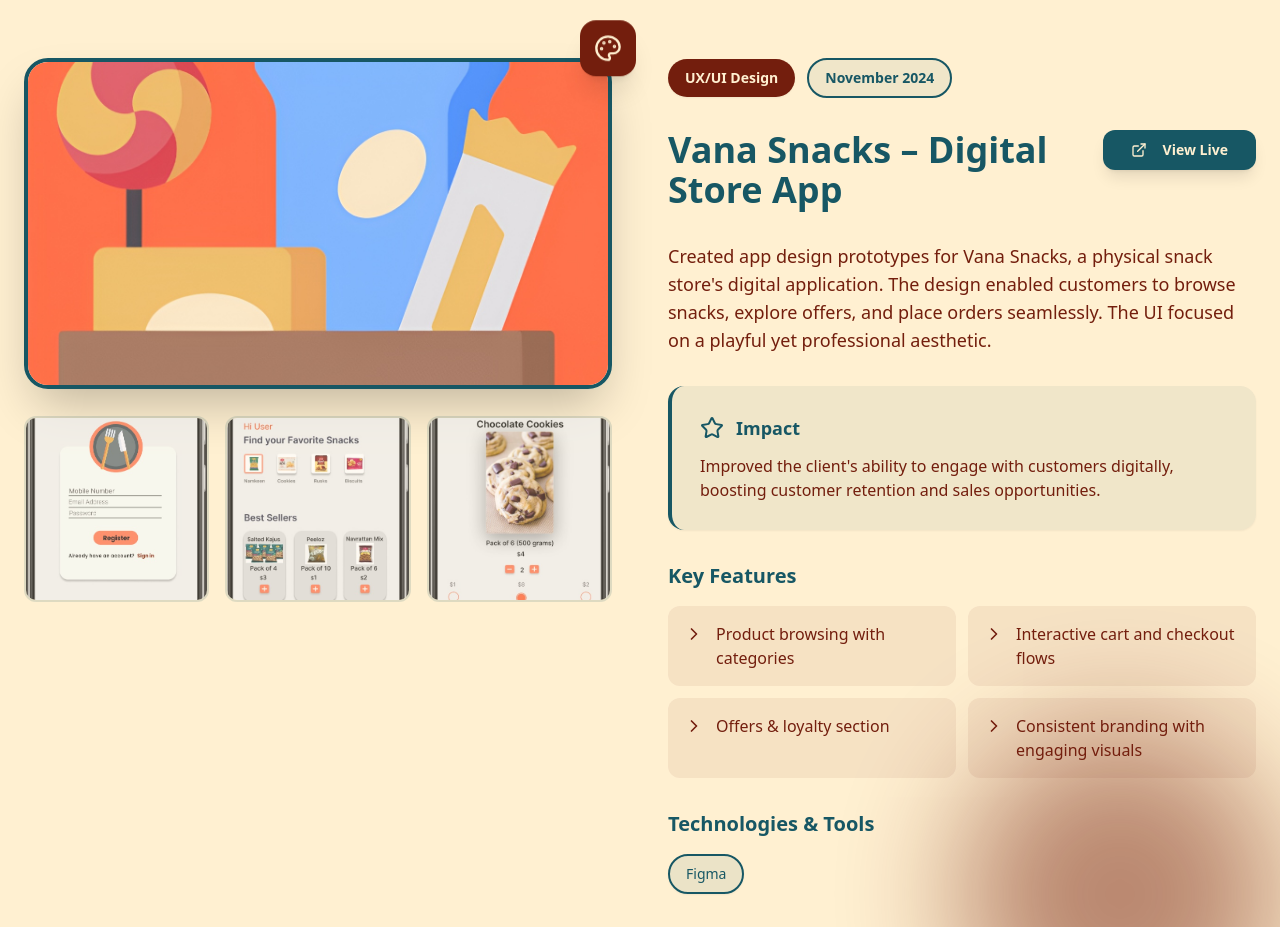
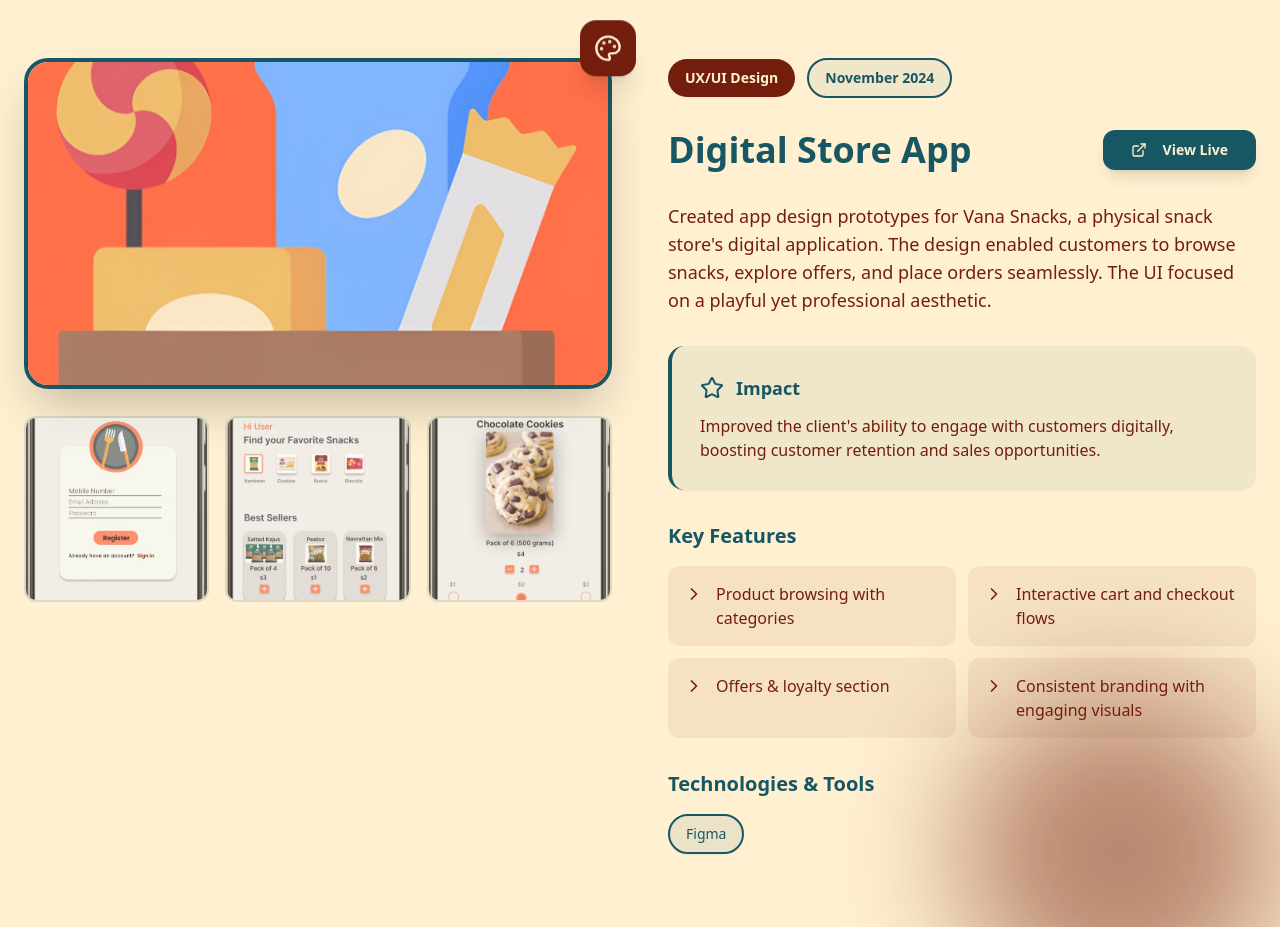
Before and after one commit to DiyaKanwar/diya-kanwar-portfolio-craft, a React (Vite) app: page / in a window 1280 px wide. Shown: the part 5060-5987 px from the top of the page. Built offline with nearby package versions, Linux system fonts and the light colour scheme.

Commit message:
updated name of project

```diff
--- a/src/components/Projects.tsx
+++ b/src/components/Projects.tsx
@@ -179,7 +179,7 @@ const Projects = ({ colors, darkMode }: ProjectsProps) => {
       liveDemoLink: "https://www.figma.com/design/7zqW2BTutQGZX90xhK8Vir/MYTHOLOGY-APP?node-id=0-1&t=HVhISGBqvRKjcJPT-1",
     },
     {
-      title: "Vana Snacks – Digital Store App",
+      title: "Digital Store App",
       subtitle: "UX/UI Application Design",
       date: "November 2024",
       category: "UX/UI Design",
```
